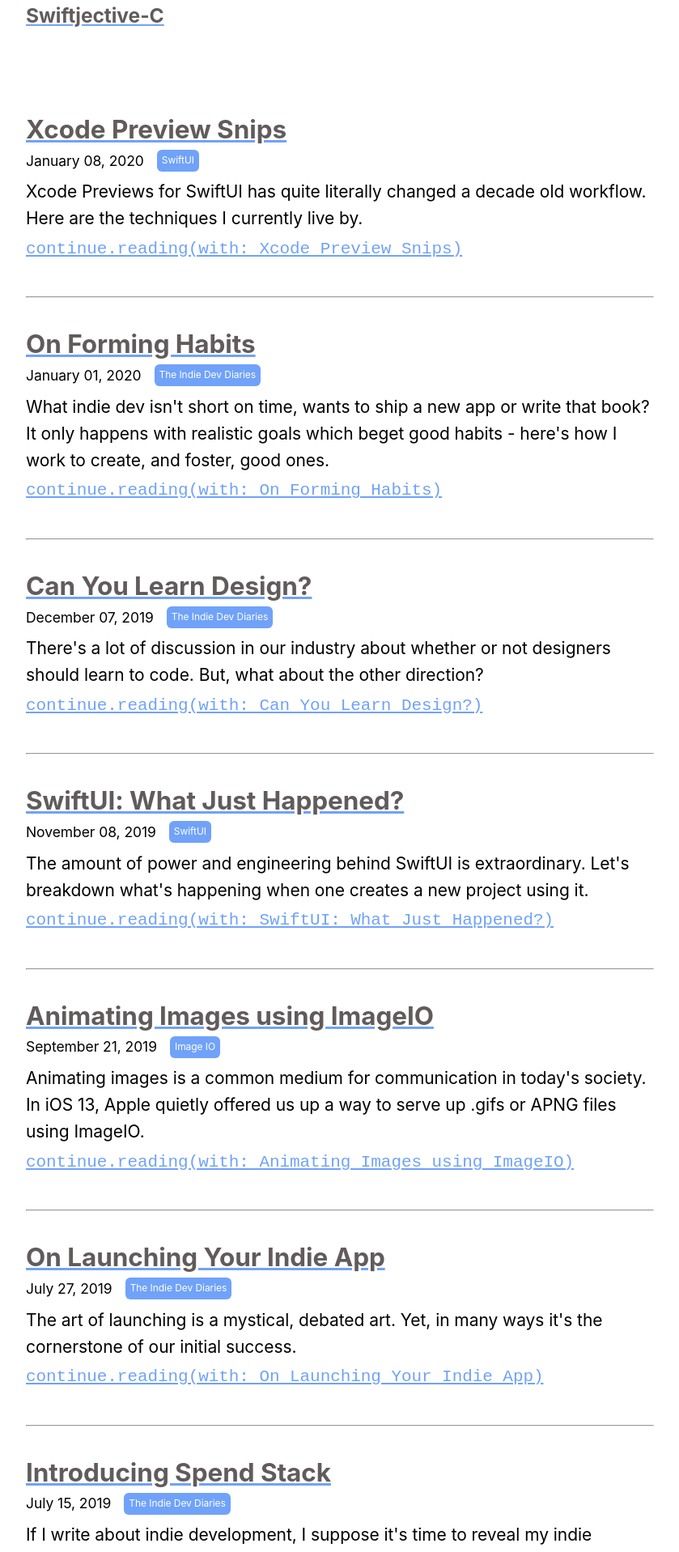
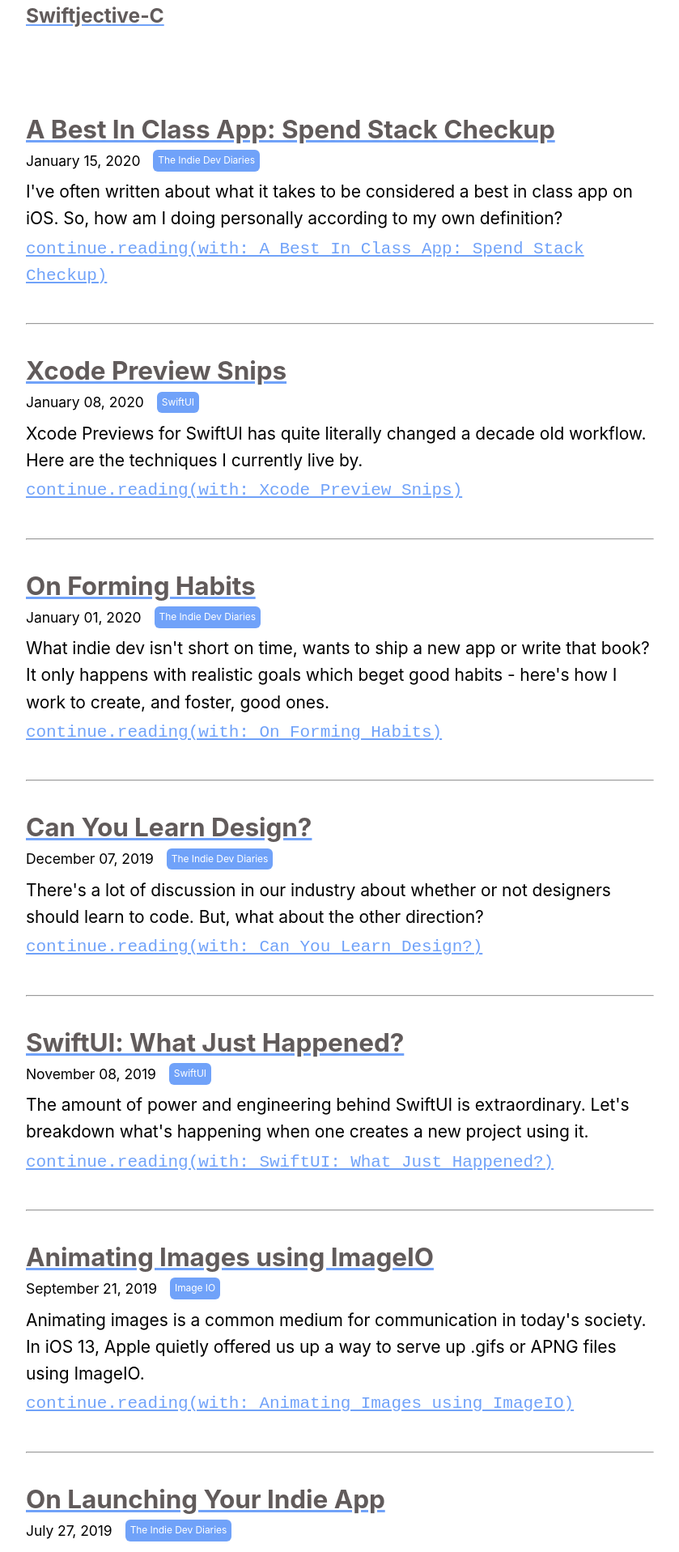
Before and after one commit to hassaan4584/Swiftjective-C, a Jekyll site: the page built from allPosts.md, in a window 1280 px wide. Shown: the top 1917 px of the page at 81% size, without its empty margins (220-1059 px from the left). Built offline with Jekyll 4.4.1, drawn with Linux system fonts in a browser that asks for light colours; some of the changed lines change nothing that is shown.

Commit message:
BIC checkup

```diff
--- /dev/null
+++ b/_posts/2020-01-15-Spend-Stack-Best-In-Class.md
@@ -0,0 +1,161 @@
+---
+layout: post
+tags: ["The Indie Dev Diaries"]
+title: "A Best In Class App: Spend Stack Checkup"
+writtenBy: Jordan Morgan
+writtenByTwitter: "https://www.twitter.com/jordanmorgan10"
+description: "I've often written about what it takes to be considered a best in class app on iOS. So, how am I doing personally according to my own definition?"
+image: /assets/images/logo.png
+---
+
+Previously, I've written about this notion of what it looks like to be a [best in class iOS app][1]{:target="_blank"}. I wanted a tangible, written down list that I could reference to gauge whether or not I was being a good platform citizen with my own apps.
+
+Now, months later - how am I doing by my own definition? Let's take a look at where I stand. The grades below have been pulled from the Best in Class post, but some have been altered, added or left out to only include items that can be answered with a yes or no anwer as it pertains to Spend Stack.
+
+> With each subsequent release, I'll be updating my progress.
+
+<div class="infoContainer">
+    <small>So far, Spend Stack is...</small>
+    <b style="font-size: calc(36px + 1.5vw);">56%</b>
+    <small>...of the way towards a best in class app (49/87).</small>
+    <div class="centerFlex">
+        <div class="smallInfoContainer">
+            <b>Accessibility</b>
+            <small>47% (9/19)</small>
+        </div>
+        <div class="smallInfoContainer">
+            <b>Platform</b>
+            <small>38% (11/28)</small>
+        </div>
+        <div class="smallInfoContainer">
+            <b>U.X.</b>
+            <small>35% (16/20)</small>
+        </div>
+        <div class="smallInfoContainer">
+            <b>Design</b>
+            <small>77% (10/13)</small>
+        </div>
+        <div class="smallInfoContainer">
+            <b>App Store</b>
+            <small>50% (2/4)</small>
+        </div>
+    </div>
+</div>
+
+
+### Accessibility
+◎ Voice Over fully supported. <br />
+◎ Voice Control fully supported. <br />
+◎ Voice Over Gestures supported where needed (Magic tap, escape, etc.) <br />
+◎ `accessibilityIgnoresInvertColors` where needed. <br />
+◉ Respects reduced motion and blurring where needed. <br />
+◉ Adaptive to all content sizes (i.e. dynamic type). <br />
+◉ Uses `readableContentGuide` for view that are predominently text based. <br />
+◎ Color contrast is 7:1 or better. <br />
+◉ Supported smart color inversion elegantly. <br />
+◉ Bar button items supply a crisp landscape and large content size image. <br />
+◉ Glyphs have their `adjustsImageSizeForAccessibilityContentSizeCategory` set. <br />
+◉ Includes closed captions and audio descriptions, all images and icons have alternative text set. <br />
+◎ Leading and trailing margins are used for constraints to support left to right languages.  <br />
+◎ The User Interface appears flawlessly when tested using Double Length Pseudo-languages.  <br />
+◉ Using `NSShowNonLocalizedStrings` yields no results.  <br />
+◎ If you support drag and drop, `UIAccessibilityLocationDescriptors` are all set.  <br />
+◎ Magic taps are supported for the app’s most common functionality.  <br />
+◉ It uses `CFBundleSpokenName` if the app’s name could potentially be mispronounced by the system (i..e CoolApp23 would be “CoolApp Twenty Three”).  <br />
+◎ Lastly, running the entire app through Accessibility Inspector produced no warnings and turning on Screen Curtain to navigate the app works flawlessly.  <br />
+
+**Accessibility: 9/19 - 47%**
+
+### Platform Technology
+◉ Contextual interactions supported (Controll previews, home shortcuts, quick actions and interaction delegate for unique experiences). <br />
+◎ Spotlight search and indexing support. <br />
+◉ Effective energy management (i.e. supports low power mode and reacts to it) <br />
+◎ Keyboard shortcuts have been added. The app could be used almost, or completely, with solely the use of a keyboard. <br />
+◎ It supports handoff on Mac (if applicable). <br />
+◎ Meaningful extensions are included with the app, whether it’s via a share extension, action extension, etc.<br />
+◎ Callback urls are supplied and documented so other apps may integrate with it (x-callback-url)/. <br />
+◎ Siri Intent support, when plausible: <br />
+◎ Siri Shortcuts also include intent phrases to help coach users <br />
+◎ Alternate app names are included when appropriate <br />
+◎ Watchface support <br />
+◎ If it makes sense, document sharing is supported via the file provider. <br />
+◉ Drag and drop has first class support: <br />
+    ◎ A fully fleshed out NSItemProvider exists for custom objects. <br />
+    ◉ Purposeful external and internal app drag support. <br />
+    ◉ This is used for reordering, should the app support it. <br />
+◎ If it makes sense, data can be shared via AirDrop. <br />
+◉ All tab bar images are vector .pdf images or have each corresponding size included to ensure they adapt correctly and are vended to accessibility modals properly. <br />
+◎ Any displayed Live Photo will animate when force touched and utilize PHLivePhotoImageView for playback. <br />
+    ◎ Each image also shows their system badge if available (i.e. live photo badges). <br />
+◉ Supports printing via `UIPrintInteractionController`. <br />
+◎ Has Siri Shortcuts supported or donated. <br />
+    ◎ Rich Siri Shortcuts support with parameters.
+◎ Running the Analyze function in Xcode yields no errors, warnings or suggestions. <br />
+◉ There are no calls to` UIGraphicsBeginImageContextWithOptions`, and `UIGraphicsImageRenderer` is used instead. <br />
+◎ Universal Links are supported, especially if your app’s content is available online. <br />
+◉ Modern multitasking is supported (slide over, split view and PiP). <br />
+◉ Multiple windows is supported on iPadOS. <br />
+◉ If it can be dragged, it can make a new window. <br />
+
+**Platform Technology: 11/28 - 39%**
+
+### User Experience
+◉ Supports native “undo” and “redo” actions, typically from shaking or from the iOS 13 gestures. <br />
+◉ The content type of all text views and text fields is included, and the correct keyboard type is used for the current context.
+◉ The keyboard’s language identifier is integrated correctly. <br />
+◎  Handles the keyboard being undocked on the iPad, if views are constrained to it via an inputAccessoryView. <br />
+◉ It’s localized and internationlized for all territories it’s released in. <br />
+◉ Text tends to not truncate and it never clips but rather it’s always readable. <br />
+◉ All tappable interface elements are at least 44 by 44 points. <br />
+◉ The entire app binary is under 30 megabytes. (No source here, this is based off a multitude of data points.) <br />
+◉ Delete actions always are followed by a confirmation prompt. <br />
+◎ If your app stores rich information files like a Keynote presentation, it uses the Quick Look API to preview it. <br />
+◎ State restoration is implemented via `NSUserActivity` APIs for scenes. <br />
+◉ It uses the correct audio settings, if audio can be played at all within it. <br />
+◉ Custom edit options are supported when text or an image is selected, if appropriate. <br />
+◉ The user is provided ample time to form an opinion about your app before you request a rating for it. <br />
+◉ The launch screen is branding free and closely resembles the first screen of the app. <br />
+◎ Before opening a link that could lead to another app in a web view or `SFSafariViewController`, try calling `UIApplication’s openURL:` with the `UIApplicationOpenURLOptionUniversalLinksOnlyoption` first. <br />
+◉ Table views deselect selected rows in `viewDidAppear` when popping back to them.<br />
+◎ `UITextInputAssistantItem` items are used to support common tasks on iPad that are at home within the shortcuts bar. <br />
+◉ When performing CRUD operations on a table or collection view, you opt to use `performBatchUpdates:`` instead of `reloadData`. <br />
+◉ Testing for leaks and freed memory is part of your workflow, as consuming an unnecessary amount of memory and power hampers everyone. <br />
+◉ Navigation is clear and foolproof:
+    - Modality is used sparingly, and clearly brings them back to where they were when dismissed.
+
+**User Experience: 16/20 - 74%**
+
+### Design
+◉ Correct system margins are used throughout the app, and no hard coded ones are used (i.e. layoutMarginsGuide, safeAreaLayoutGuide, etc.)  <br />
+◉ Haptic feedback is used throughout the system to complement user interactions, and they are not overdone.  <br />
+◉ Controller transitions feel natural and fluid. Great examples are Calendar and Photos.  <br />
+◉ You opt for vector assets to combat the differing resolutions and avoid any blurry assets.  <br />
+◉ Your content is always the focus, and you constantly challenge if that’s true throughout the development cycles.  <br />
+◉ No segment controls are used in toolbars.  <br />
+◉ There are no toolbars and tab bars in the same screen.  <br />
+◉ Destructive actions are the last choice in action sheets.  <br />
+◉ Alerts, if used, ideally have to two choices and titles have no punctuation.  <br />
+◎ Alerts avoid using Yes and No as choices.  <br />
+◉ Switches are exclusively used within a table row.  <br />
+◎ You aspire to ship on all of Apple’s platforms (iOS iPhone + iPad, watchOS, tvOS and macOS).  <br />
+◎ Lastly, your app is “jank” free. You know what this means for you.  <br />
+
+**Design: 10/13 - 77%**
+
+### App Store Prescence
+◎ An App Store preview video is used. <br />
+◎ Its keywords and category were carefully researched. <br />
+◉ The app icon follows the golden grid. <br />
+◉ The icon follows your brand’s primary color as well. <br />
+
+**App Store Prescence: 2/4 - 50%**
+
+### Final Thoughts
+No app is perfect, and no app can check off all of the boxes you want. But it's motivating to have a goal to shoot for, and this list is mine. When it's all done, I'll feel extremely proud to have my name behind Spend Stack.
+
+Here's to creating quality software, and this list being completely checked off sooner rather than later!
+
+Until next time ✌️.
+
+[1]: {{ site.url | append:"/A-Best-in-Class-App"}}
+[2]: https://twitter.com/JordanMorgan10/status/1185565237510070272?s=20
--- a/_sass/article.scss
+++ b/_sass/article.scss
@@ -9,22 +9,22 @@
     text-align: center;
 }
 
- /* Sign Up
+/* Sign Up
 –––––––––––––––––––––––––––––––––––––––––––––––––– */
 
 #mc_embed_signup input.button {
-    background-color:#70A2F9;
+    background-color: #70A2F9;
 }
 
 #mc_embed_signup input.button:hover {
-    background-color:$sub-header-color;
+    background-color: $sub-header-color;
 }
 
 #mc_embed_signup {
-    background:#fff;
-    clear:left;
-    font:14px -apple-system,Helvetica,Arial,sans-serif;
-    width:100%;
+    background: #fff;
+    clear: left;
+    font: 14px -apple-system, Helvetica, Arial, sans-serif;
+    width: 100%;
     margin-bottom: 4px !important;
 }
 
@@ -64,6 +64,34 @@
 #next h1 {
     margin-top: 8px;
     margin-bottom: 0px;
+}
+
+.infoContainer {
+    margin-top: 32px;
+    display: flex;
+    flex-direction: column;
+    flex-wrap: wrap;
+    justify-content: center;
+    align-items: center;
+    align-content: stretch;
+    background-color: #F0F3F7;
+    border-radius: 15px;
+    padding: 8px;
+    color: #000000;
+}
+
+.smallInfoContainer {
+    display: flex;
+    flex-direction: column;
+    flex-wrap: wrap;
+    justify-content: center;
+    align-items: center;
+    align-content: center;
+    padding:10px;
+    background-color: $sub-header-color;
+    border-radius: 8px;
+    margin:8px;
+    color: #FFFFFF;
 }
 
 div.highlight {
@@ -121,3 +149,15 @@
         width: 100%;
     }
 }
+
+@media (prefers-color-scheme: dark) {
+    .infoContainer {
+        background-color: $sub-header-color;
+        color: #FFFFFF;
+    }
+
+    .smallInfoContainer {
+        background-color: #F0F3F7;
+        color: #000000;
+    }
+}
--- a/_sass/themes.scss
+++ b/_sass/themes.scss
@@ -11,6 +11,7 @@
      border-bottom: 5px solid $secondary-color;
      margin: 0;
  }
+
  /* Flexbox Generic
  –––––––––––––––––––––––––––––––––––––––––––––––––– */
 
@@ -20,8 +21,19 @@
      justify-content: space-between;
      align-items: center;
  }
- /* Tag
 
+ .centerFlex {
+     display: flex;
+     flex-direction: row;
+     flex-wrap: wrap;
+     justify-content: center;
+     align-items: center;
+     align-content: center;
+     padding:8px;
+     margin:5px;
+ }
+
+ /* Tags
  –––––––––––––––––––––––––––––––––––––––––––––––––– */
 
  .articleTag {
@@ -33,6 +45,7 @@
      display: block;
      width: 108px;
  }
+
  .articleTagIndie {
      background-color: $secondary-color;
      color: white;
@@ -42,6 +55,7 @@
      display: block;
      width: 112px;
  }
+
  .articleTagByDate {
      background-color: $secondary-color;
      color: white;
@@ -50,6 +64,7 @@
      font-size: 12px;
      margin-left: 16px;
  }
+
  .tagDateContainer {
      display: flex;
      flex-direction: row;
@@ -58,22 +73,26 @@
      align-items: center;
      align-content: stretch;
  }
+
  /* Links
 –––––––––––––––––––––––––––––––––––––––––––––––––– */
 
  a:link {
      color: #70A2F9;
  }
+
  /* visited link */
 
  a:visited {
      color: #70A2F9;
  }
+
  /* mouse over link */
 
  a:hover {
      color: #3F464B;
  }
+
  /* selected link */
 
  a:active {
@@ -88,19 +107,27 @@
      padding: 0.5em 10px;
      color: $sub-header-color;
  }
+
  blockquote p {
      display: inline;
      font-style: italic;
  }
+
  h1 {
      color: $header-color;
  }
- h2, h3, h3, h4 {
+
+ h2,
+ h3,
+ h3,
+ h4 {
      color: $sub-header-color;
  }
+
  hr {
      color: $sub-sub-header-color;
  }
+
  footer {
      display: flex;
      flex-direction: row;
@@ -111,12 +138,17 @@
      margin-top: 32px;
      margin-bottom: 16px;
  }
+
  img {
      border-radius: 25px;
  }
- article h2, h3, h4 {
+
+ article h2,
+ h3,
+ h4 {
      margin-top: 64px;
  }
+
  article h3 {
      font-weight: 700;
      font-size: 32px;
@@ -124,6 +156,7 @@
      letter-spacing: -.015em;
      margin-bottom: 16px;
  }
+
  article p {
      margin-top: 8px;
  }
@@ -134,63 +167,85 @@
  /* Extra small devices (phones, 800px and down) */
 
  @media (max-width: 840px) {
-     #gridHeader, #gridMiddle, #gridFooter {
+
+     #gridHeader,
+     #gridMiddle,
+     #gridFooter {
          width: 100vw;
          padding-left: 32px;
          padding-right: 32px;
      }
+
      body {
          font-size: 100%;
      }
+
      .flexMe {
          flex-direction: column;
          align-items: flex-start;
      }
+
      .tagDateContainer {
          flex-direction: column;
          align-items: flex-start;
      }
+
      .articleTag {
          margin-left: 0px;
      }
+
      .articleTagByDate {
          margin-left: 0px;
-         margin-top:  8px;
+         margin-top: 8px;
      }
+
      article h3 {
          font-size: 26px;
      }
+
      blockquote {
          margin: 0;
      }
  }
 
  @media (prefers-color-scheme: dark) {
-     h1, h2, h3, h3, h4 {
+
+     h1,
+     h2,
+     h3,
+     h3,
+     h4 {
          color: white !important;
          opacity: 0.6 !important;
      }
+
      hr {
          color: #FFFF00 !important;
      }
+
      body {
          background-color: #2c2d2f !important;
          color: white !important;
      }
+
      code {
          color: white !important;
      }
+
      blockquote {
          border-left: 6px solid white !important;
          padding: 0.5em 10px;
          color: white !important;
      }
+
      blockquote p {
          opacity: 0.5 !important;
      }
+
      #mc_embed_signup {
          background: #2c2d2f !important;
      }
+
      #mc_embed_signup input.email {
          background-color: #2c2d2f !important;
      }
--- a/_sass/vars.scss
+++ b/_sass/vars.scss
@@ -5,3 +5,8 @@
  $grid-header-color: #314A4F;
  $middle-Width: 50vw;
  $top-padding:32px;
+ $text-inverse:#FFFFFF;
+
+  @media (prefers-color-scheme: dark) {
+  	 $text-inverse:#000000;
+  }
```
Also changed, not shown: 7 other files.
